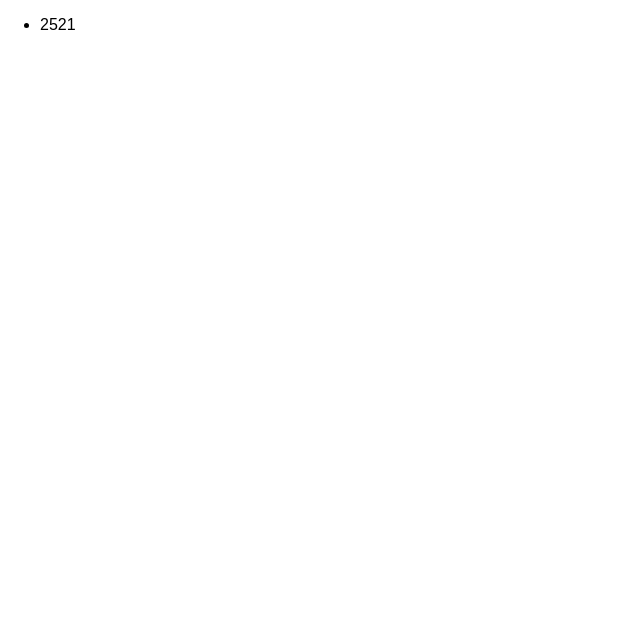
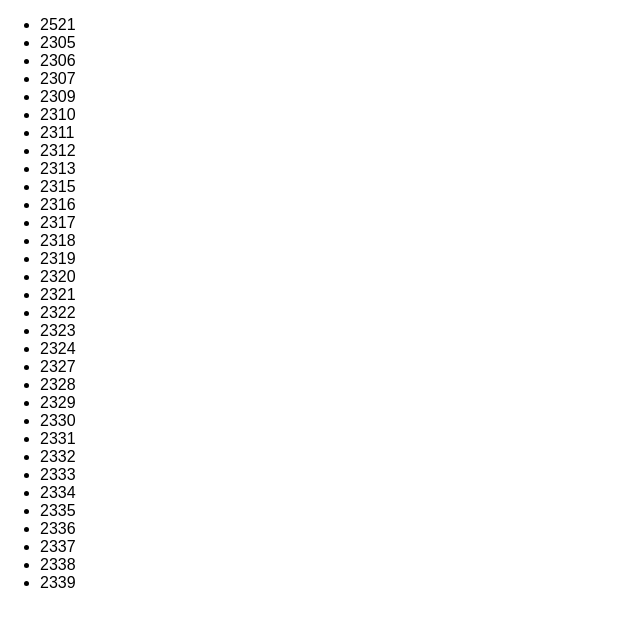
Before and after one commit to hoop71/starlight-project, a React (Create React App) app: page / in a window 1280 px wide. Shown: the top 626 px of the page, without its empty margins (0-640 px from the left). Built offline with nearby package versions, Linux system fonts and the light colour scheme; data requests are answered from the project's data file.

Commit message:
api firing

```diff
--- a/src/App.js
+++ b/src/App.js
@@ -14,7 +14,7 @@ class App extends Component {
 
   componentDidMount() {
     axios
-      .get(`http://localhost:3004/cans?id=2521`)
+      .get(`http://localhost:3000/cans`)
       .then(response => {
         console.log(response);
         this.setState({
```
